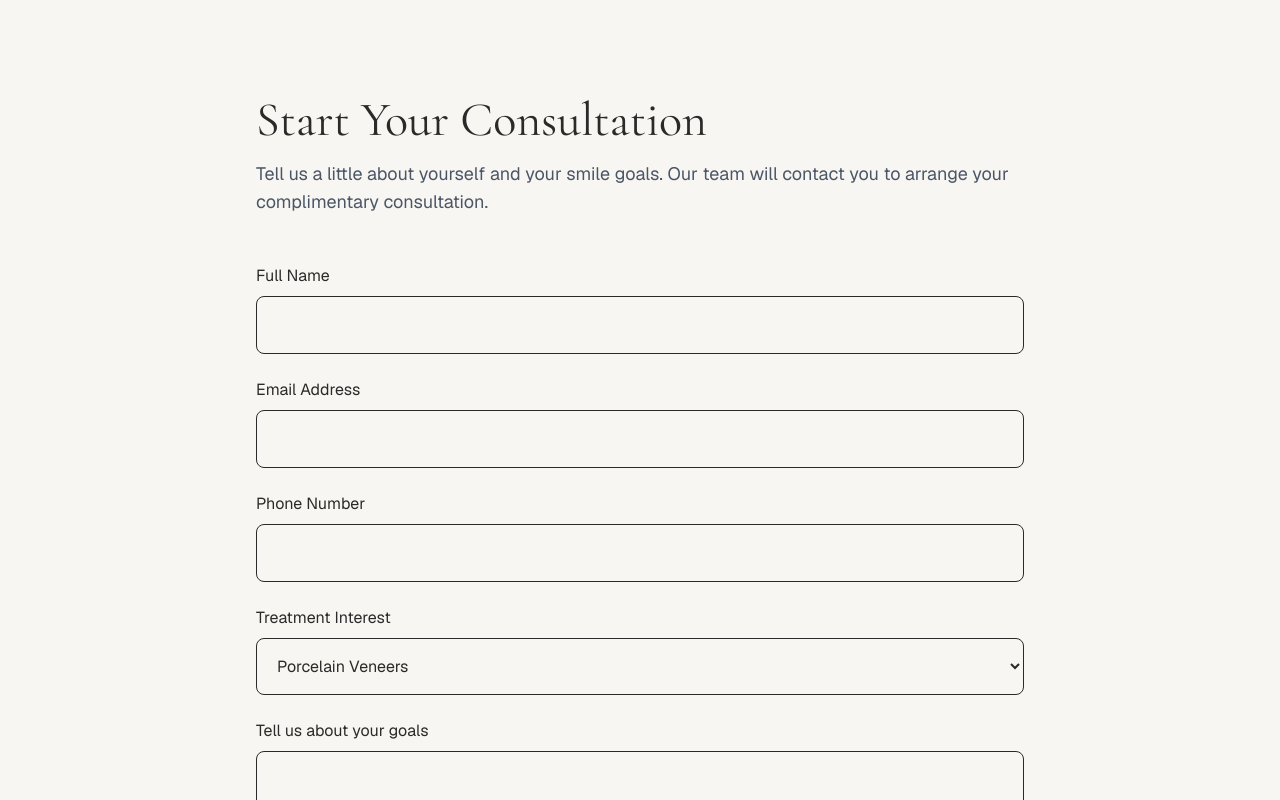
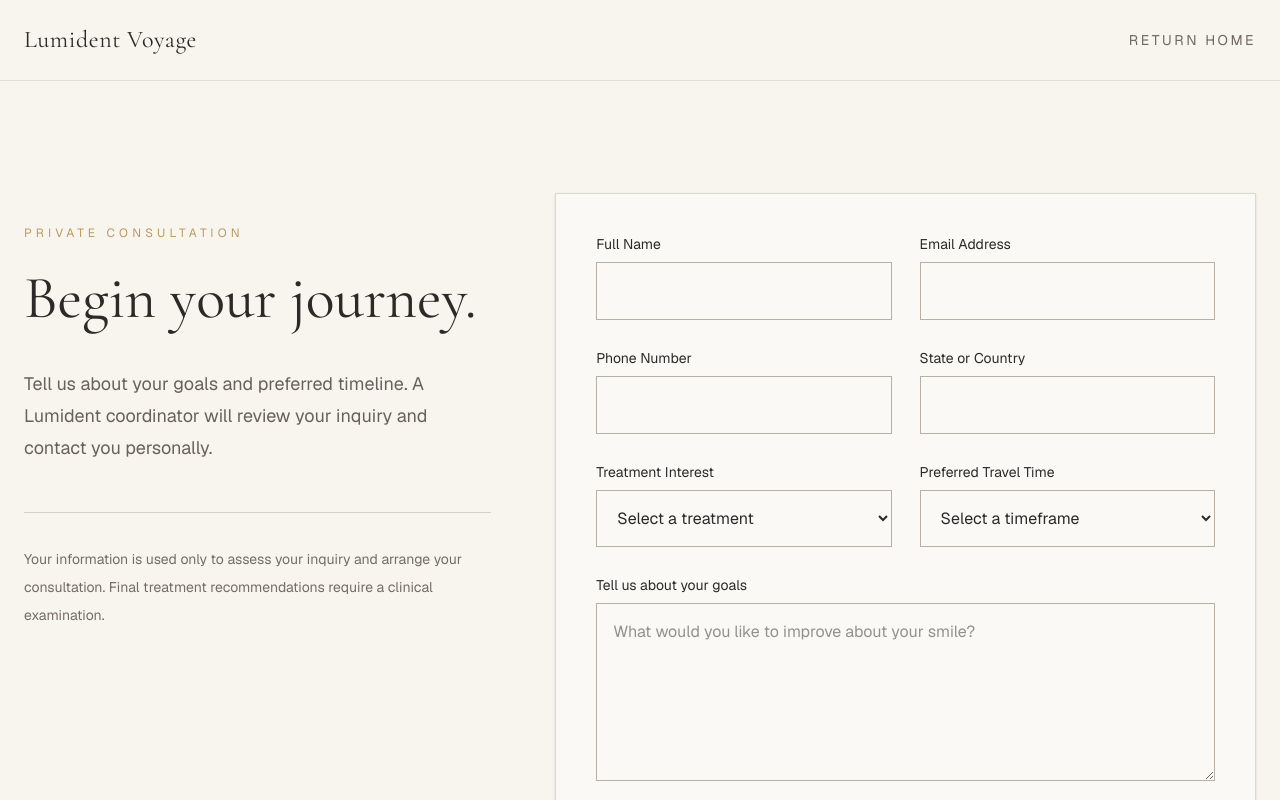
Before and after one commit to LumidentVoyage/lumident-voyage, a Next.js app: page /contact in a window 1280 px wide. Shown: the top 800 px of the page. Built offline with nearby package versions, Linux system fonts and the light colour scheme.

Commit message:
Revamp Contact Page layout and form structure

```diff
--- a/src/app/contact/page.tsx
+++ b/src/app/contact/page.tsx
@@ -1,20 +1,55 @@
+import Link from "next/link";
+
+const inputClass =
+  "w-full border border-[#b8b0a4] bg-transparent px-4 py-4 text-[#2b2a28] outline-none transition focus:border-[#b99a5f]";
+
 export default function ContactPage() {
   return (
-    <main className="min-h-screen bg-[#f8f6f2] px-6 py-24">
-      <div className="mx-auto max-w-3xl">
-        <h1 className="mb-4 font-serif text-5xl">
-          Start Your Consultation
+    <main className="min-h-screen bg-[#f8f5ef] text-[#2b2a28]">
+      <header className="border-b border-[#e3ddd3]">
+        <div className="mx-auto flex max-w-7xl items-center justify-between px-6 py-6">
+          <Link href="/" className="font-serif text-2xl tracking-wide">
+            Lumident Voyage
+          </Link>
+
+          <Link
+            href="/"
+            className="text-sm uppercase tracking-[0.18em] text-[#6f685f]"
+          >
+            Return Home
+          </Link>
+        </div>
+      </header>
+
+      <section className="mx-auto grid max-w-7xl gap-16 px-6 py-20 lg:grid-cols-[0.8fr_1.2fr] lg:py-28">
+        <div className="lg:pt-8">
+          <p className="mb-5 text-xs uppercase tracking-[0.35em] text-[#b99a5f]">
+            Private Consultation
+          </p>
+
+          <h1 className="max-w-lg font-serif text-5xl leading-tight md:text-6xl">
+            Begin your journey.
           </h1>
 
-        <p className="mb-12 text-lg text-gray-600">
-          Tell us a little about yourself and your smile goals. Our team
-          will contact you to arrange your complimentary consultation.
+          <p className="mt-8 max-w-md text-lg leading-8 text-[#686159]">
+            Tell us about your goals and preferred timeline. A Lumident
+            coordinator will review your inquiry and contact you personally.
           </p>
 
+          <div className="mt-12 border-t border-[#d9d1c5] pt-8">
+            <p className="text-sm leading-7 text-[#746d64]">
+              Your information is used only to assess your inquiry and arrange
+              your consultation. Final treatment recommendations require a
+              clinical examination.
+            </p>
+          </div>
+        </div>
+
+        <div className="border border-[#ded7cc] bg-[#fbf9f5] p-6 shadow-sm md:p-10">
           <form
             action="https://formsubmit.co/admin@lumidentvoyage.com"
             method="POST"
-          className="space-y-6"
+            className="space-y-7"
           >
             <input
               type="hidden"
@@ -24,41 +59,68 @@ export default function ContactPage() {
 
             <input type="hidden" name="_captcha" value="false" />
 
+            <input
+              type="hidden"
+              name="_next"
+              value="https://www.lumidentvoyage.com/thank-you"
+            />
+
+            <div className="grid gap-7 md:grid-cols-2">
               <div>
-            <label className="mb-2 block">Full Name</label>
+                <label className="mb-2 block text-sm">Full Name</label>
                 <input
                   type="text"
                   name="name"
                   required
-              className="w-full rounded-lg border p-4"
+                  className={inputClass}
                 />
               </div>
 
               <div>
-            <label className="mb-2 block">Email Address</label>
+                <label className="mb-2 block text-sm">Email Address</label>
                 <input
                   type="email"
                   name="email"
                   required
-              className="w-full rounded-lg border p-4"
+                  className={inputClass}
+                />
+              </div>
+            </div>
+
+            <div className="grid gap-7 md:grid-cols-2">
+              <div>
+                <label className="mb-2 block text-sm">Phone Number</label>
+                <input
+                  type="tel"
+                  name="phone"
+                  className={inputClass}
                 />
               </div>
 
               <div>
-            <label className="mb-2 block">Phone Number</label>
+                <label className="mb-2 block text-sm">State or Country</label>
                 <input
                   type="text"
-              name="phone"
-              className="w-full rounded-lg border p-4"
+                  name="location"
+                  className={inputClass}
                 />
               </div>
+            </div>
 
+            <div className="grid gap-7 md:grid-cols-2">
               <div>
-            <label className="mb-2 block">Treatment Interest</label>
+                <label className="mb-2 block text-sm">
+                  Treatment Interest
+                </label>
                 <select
                   name="treatment"
-              className="w-full rounded-lg border p-4"
+                  className={inputClass}
+                  defaultValue=""
+                  required
                 >
+                  <option value="" disabled>
+                    Select a treatment
+                  </option>
                   <option>Porcelain Veneers</option>
                   <option>Full Smile Makeover</option>
                   <option>Dental Implants</option>
@@ -67,24 +129,46 @@ export default function ContactPage() {
               </div>
 
               <div>
-            <label className="mb-2 block">
+                <label className="mb-2 block text-sm">
+                  Preferred Travel Time
+                </label>
+                <select
+                  name="travel_time"
+                  className={inputClass}
+                  defaultValue=""
+                >
+                  <option value="" disabled>
+                    Select a timeframe
+                  </option>
+                  <option>Within 1–3 months</option>
+                  <option>Within 3–6 months</option>
+                  <option>Within 6–12 months</option>
+                  <option>Still exploring</option>
+                </select>
+              </div>
+            </div>
+
+            <div>
+              <label className="mb-2 block text-sm">
                 Tell us about your goals
               </label>
               <textarea
                 name="message"
-              rows={5}
-              className="w-full rounded-lg border p-4"
+                rows={6}
+                className={inputClass}
+                placeholder="What would you like to improve about your smile?"
               />
             </div>
 
             <button
               type="submit"
-            className="bg-black px-8 py-4 text-white"
+              className="w-full bg-[#2b2a28] px-8 py-5 text-sm uppercase tracking-[0.18em] text-white transition hover:bg-[#45413d]"
             >
               Request Consultation
             </button>
           </form>
         </div>
+      </section>
     </main>
   );
 }
```
Lines whose indentation alone changed are shown as unchanged.
